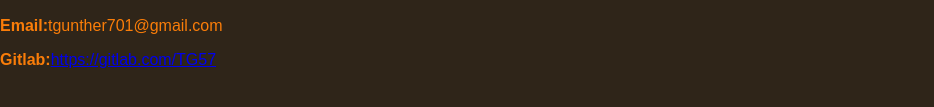
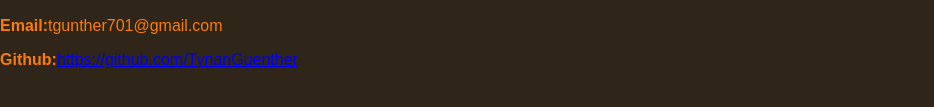
Before and after one commit to TynanGuenther/tynandotpro, a plain HTML site: page html/contact.html in a window 1280 px wide. Shown: the part 167-274 px from the top of the page, without its empty margins (0-934 px from the left). Drawn offline with Linux system fonts and the light colour scheme.

Commit message:
Change gitlab to github

```diff
--- a/html/zcontact.html
+++ b/html/contact.html
@@ -35,7 +35,7 @@
 	<div class="contactInfo">
 		<h2>Contact Info</h2>
 		<p><b>Email:</b>tgunther701@gmail.com</p>
-		<p><b>Gitlab:</b><a href="https://gitlab.com/TG57">https://gitlab.com/TG57</a></p>
+		<p><b>Github:</b><a href="https://github.com/TynanGuenther">https://github.com/TynanGuenther</a></p>
 	</div>
 </body>
 </html>
```
